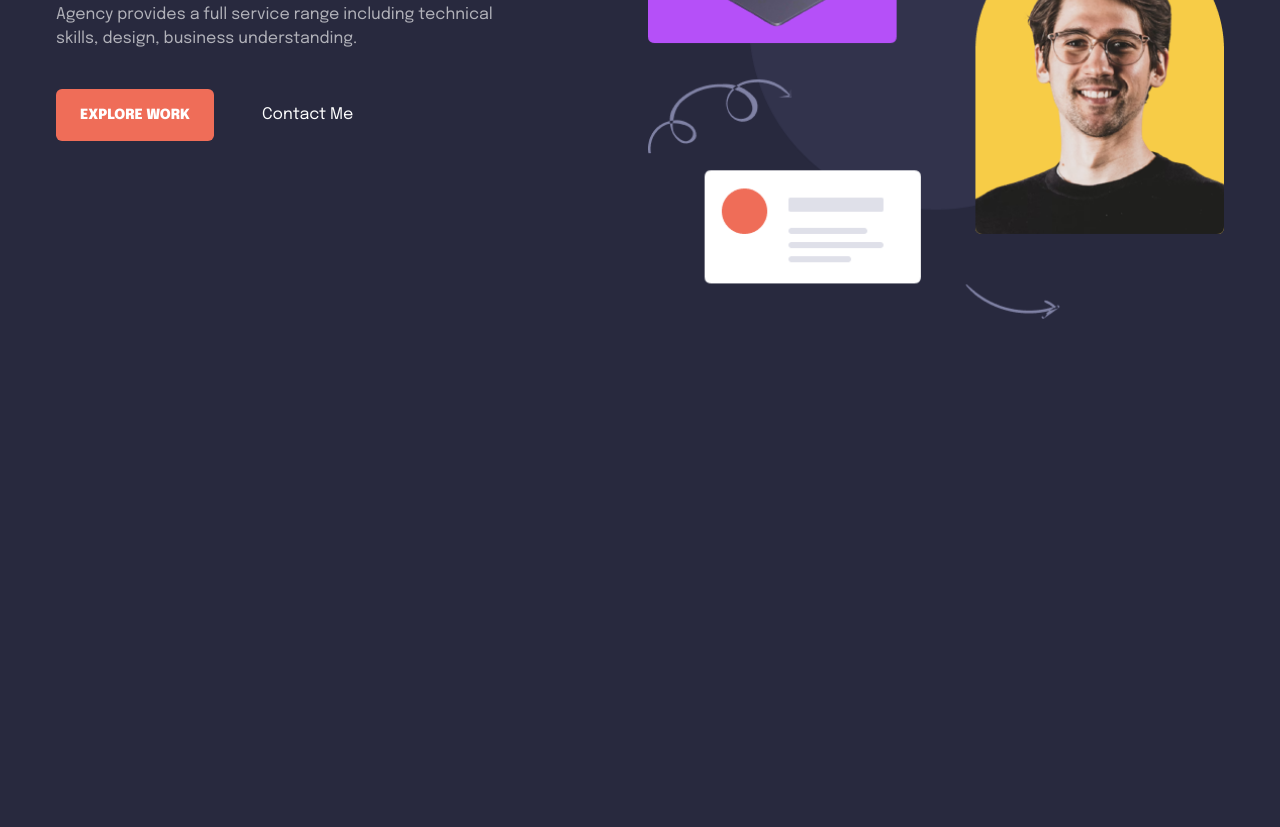
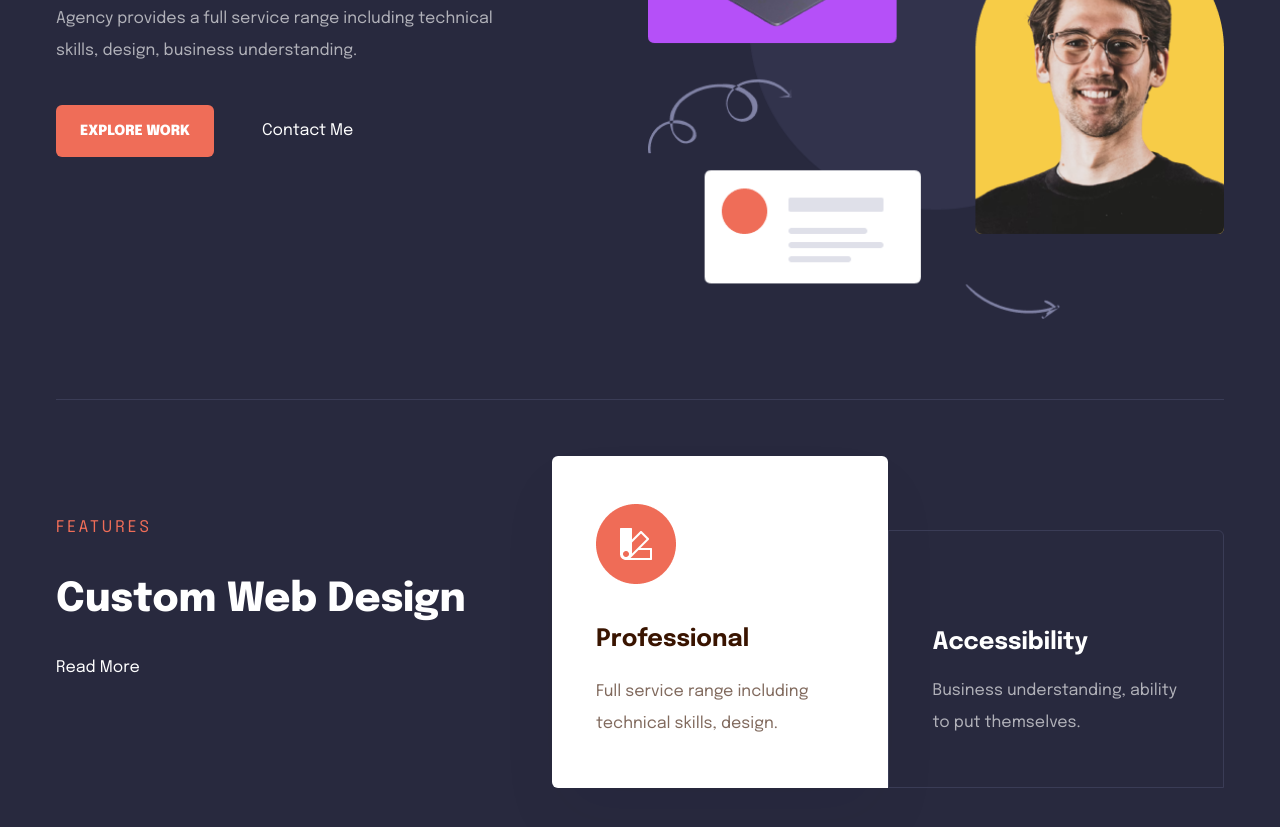
Before and after one commit to yamanidev/webflow-expert, a website: page public/index.html in a window 1280 px wide. Shown: the part 373-1200 px from the top of the page. Before the commit the page ends 800 px from the top, so only its background shows below. Drawn offline with Linux system fonts and the light colour scheme.

Commit message:
Features section done

```diff
--- a/public/index.html
+++ b/public/index.html
@@ -17,7 +17,7 @@
 <body>
     <header>
         <div class="container flex items-center justify-between">
-            <nav class="w-full pt-3 flex justify-between items-center text-white">
+            <nav class="w-full pt-3 flex justify-between items-center">
                 <div>
                     <a href="/">
                         <img src="assets/images/logo.png" alt="webflow logo">
@@ -51,21 +51,40 @@
             </div>
         </div>
     </header>
-    <main>
-        <section class="container pt-10 flex flex-col md:flex-row lg:gap-9 justify-between">
+    <main class="container">
+        <section class="pt-10 flex flex-col md:flex-row lg:gap-9 justify-between">
             <div class="w-full max-w-xl md:order-2">
                 <img src="assets/images/main.png" class="w-full" alt="">
             </div>
             <div class="mt-3 lg:pt-14">
                 <h5 class="text-accent tracking-[3px] uppercase">Webflow Expert</h5>
-                <h2 class="mt-4 mb-6 text-white">Making Digital Products</h2>
+                <h2 class="mt-4 mb-6">Making Digital Products</h2>
                 <p class="max-w-md text-light-gray">Agency provides a full service range including technical skills, design, business understanding.</p>
                 <div class="mt-9">
-                    <a href="" class="py-4 px-6 mr-5 rounded-md text-sm text-white font-black uppercase bg-accent">Explore Work</a>
-                    <a href="" class="py-4 px-6 text-white">Contact Me</a>
+                    <a href="#" class="py-4 px-6 mr-5 rounded-md text-sm font-black uppercase bg-accent">Explore Work</a>
+                    <a href="#" class="py-4 px-6">Contact Me</a>
                 </div>
             </div>
-        </>
+        </section>
+        <hr>
+        <section class="mb-20 flex flex-col lg:flex-row justify-between lg:gap-10">
+            <div class="lg:pt-12 xl:pt-14">
+                <h5 class="text-accent tracking-[3px] uppercase">Features</h5>
+                <h3 class="my-8">Custom Web Design</h3>
+                <a href="#" class="mb-10">Read More</a>
+            </div>
+            <div class="lg:max-w-2xl flex flex-col lg:flex-row">
+                <div class="py-12 px-11 rounded-t-md lg:rounded-l-md bg-white shadow-[0_32px_64px_rgba(0,2,43,0.0414968)]">
+                    <img src="assets/images/custom-design-logo.png" class="mb-10" alt="">
+                    <h4 class="mb-5 text-dark">Professional</h4>
+                    <p class="text-dark-gray">Full service range including technical skills, design.</p>
+                </div>
+                <div class="px-11 pt-24 pb-12 lg:flex lg:flex-col lg:justify-end lg:self-end rounded-b-md lg:rounded-r-md lg:rounded-b-none border border-[#3A3C56]">
+                    <h4 class="mb-4">Accessibility</h4>
+                    <p class="text-light-gray">Business understanding, ability to put themselves.</p>
+                </div>
+            </div>
+        </section>
     </main>
     <footer>
 
```
Also changed, not shown: public/assets/images/custom-design-logo.png (added), public/assets/styles/style.css.
